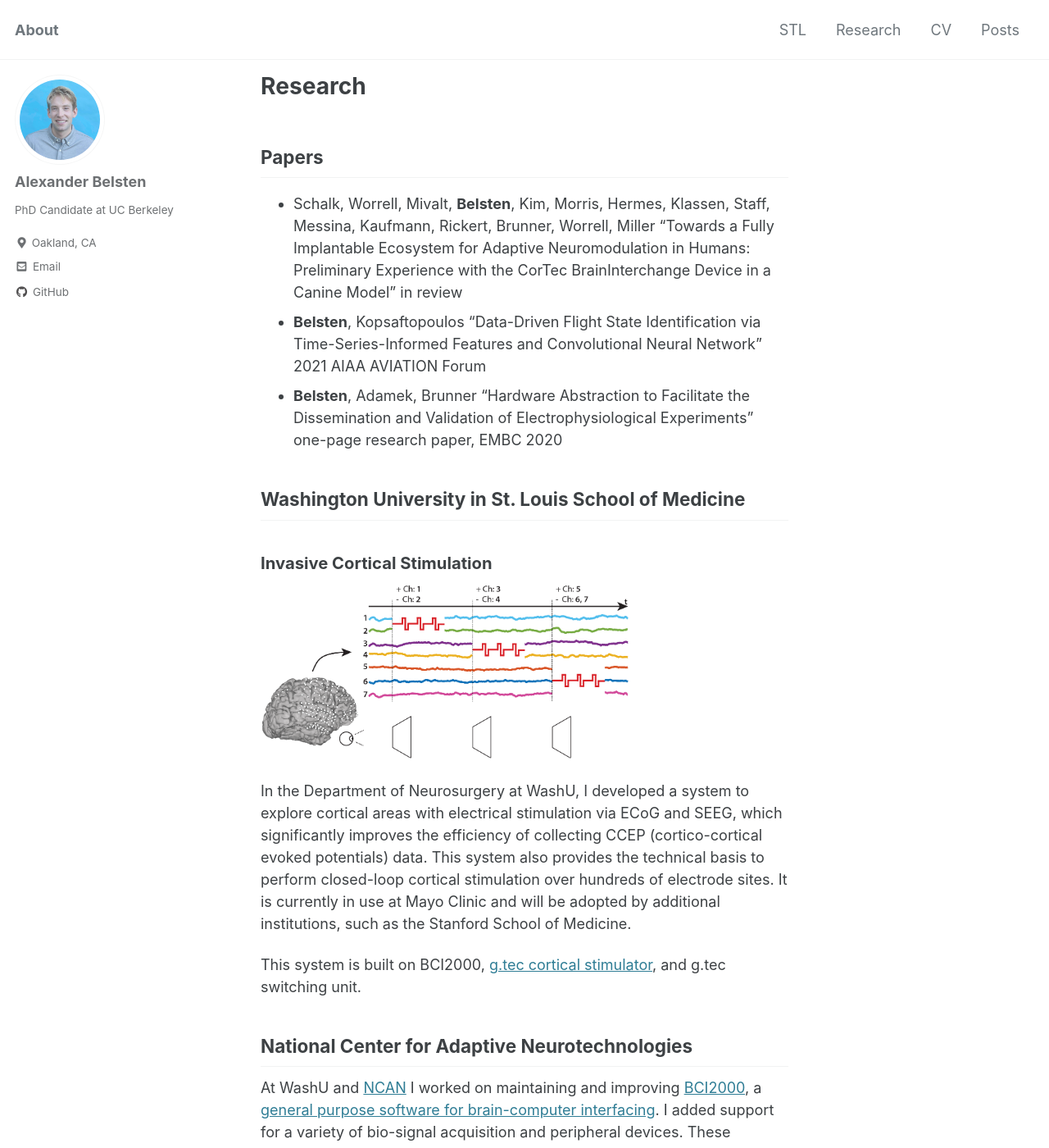
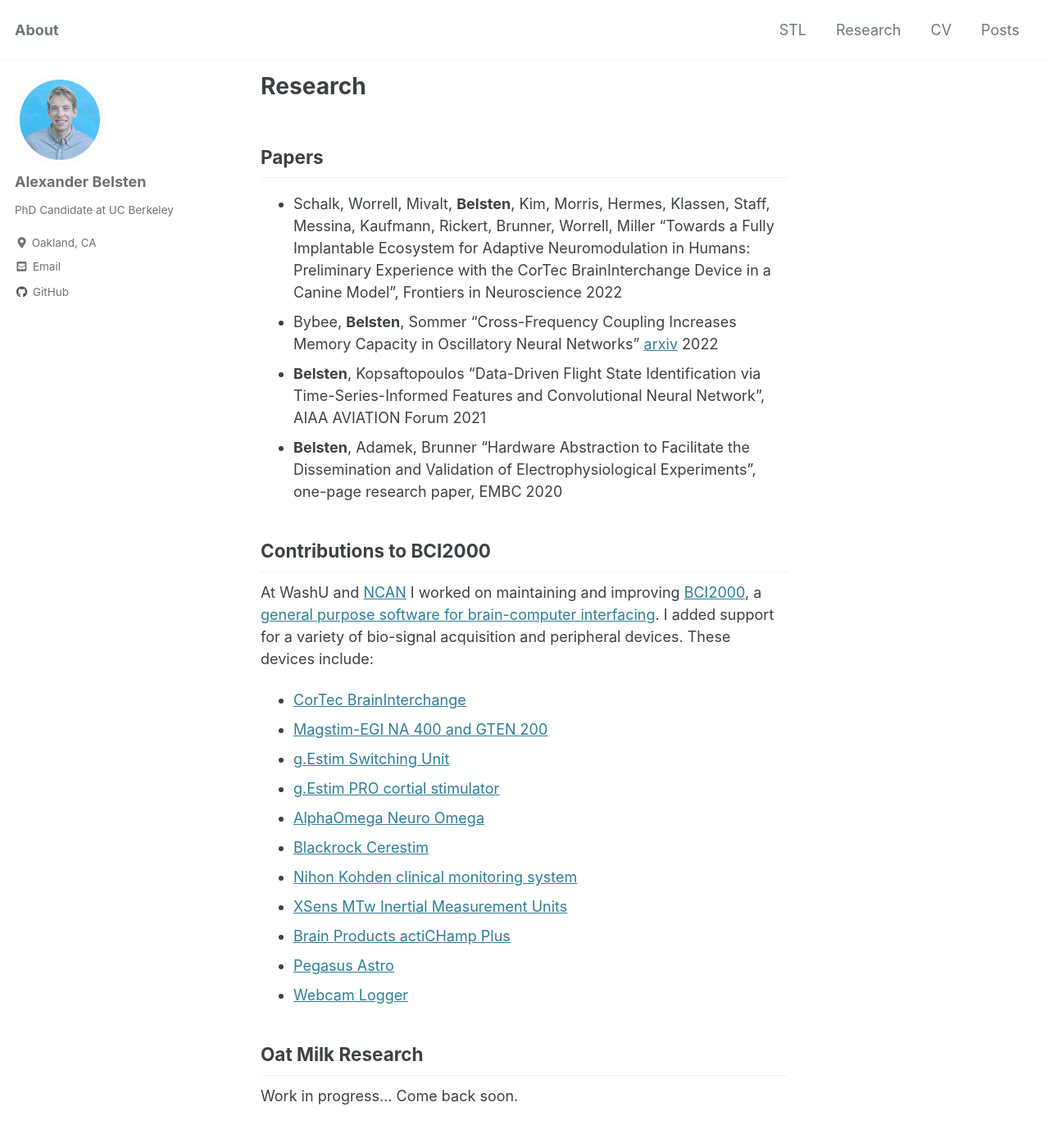
Before and after one commit to belsten/belsten.github.io, a Jekyll site: the page built from research.md, in a window 1280 px wide and 1400 px high. Shown: the whole window at 82% size. Built offline with Jekyll 4.4.1, drawn with Linux system fonts in a browser that asks for light colours; cached includes are drawn as plain includes; a script bundle is joined from its source files by our own code; library files that are not in the unit come from our copies; some of the changed text lies outside the part shown.

Commit message:
update (remove old stuff) rename bci2000 title, add bybee oscillation

```diff
--- a/research.md
+++ b/research.md
@@ -5,22 +5,12 @@ permalink: /research/
 ---
 
 ## Papers
-* Schalk, Worrell, Mivalt, **Belsten**, Kim, Morris, Hermes, Klassen, Staff, Messina, Kaufmann, Rickert, Brunner, Worrell, Miller "Towards a Fully Implantable Ecosystem for Adaptive Neuromodulation in Humans: Preliminary Experience with the CorTec BrainInterchange Device in a Canine Model" in review
-* **Belsten**, Kopsaftopoulos "Data-Driven Flight State Identification via Time-Series-Informed Features and Convolutional Neural Network" 2021 AIAA AVIATION Forum
-* **Belsten**, Adamek, Brunner "Hardware Abstraction to Facilitate the Dissemination and Validation of Electrophysiological Experiments" one-page research paper, EMBC 2020
+* Schalk, Worrell, Mivalt, **Belsten**, Kim, Morris, Hermes, Klassen, Staff, Messina, Kaufmann, Rickert, Brunner, Worrell, Miller "Towards a Fully Implantable Ecosystem for Adaptive Neuromodulation in Humans: Preliminary Experience with the CorTec BrainInterchange Device in a Canine Model", Frontiers in Neuroscience 2022
+* Bybee, **Belsten**, Sommer "Cross-Frequency Coupling Increases Memory Capacity in Oscillatory Neural Networks" [arxiv](https://arxiv.org/abs/2204.07163) 2022
+* **Belsten**, Kopsaftopoulos "Data-Driven Flight State Identification via Time-Series-Informed Features and Convolutional Neural Network", AIAA AVIATION Forum 2021
+* **Belsten**, Adamek, Brunner "Hardware Abstraction to Facilitate the Dissemination and Validation of Electrophysiological Experiments", one-page research paper, EMBC 2020
 
-
-## Washington University in St. Louis School of Medicine
-
-### Invasive Cortical Stimulation
-<p float="middle">
-  <img src="../assets/cortical_stim.png" width="70%" />
-</p>
-In the Department of Neurosurgery at WashU, I developed a system to explore cortical areas with electrical stimulation via ECoG and SEEG, which significantly improves the efficiency of collecting CCEP (cortico-cortical evoked potentials) data. This system also provides the technical basis to perform closed-loop cortical stimulation over hundreds of electrode sites. It is currently in use at Mayo Clinic and will be adopted by additional institutions, such as the Stanford School of Medicine.
-
-This system is built on BCI2000, [g.tec cortical stimulator](https://www.gtec.at/product/gestim-pro/), and g.tec switching unit.
-
-## National Center for Adaptive Neurotechnologies
+## Contributions to BCI2000
 At WashU and [NCAN](https://www.neurotechcenter.org/) I worked on maintaining and improving
 [BCI2000](https://www.bci2000.org/mediawiki/index.php/Main_Page), a [general purpose software for brain-computer interfacing](http://belsten.github.io/doc/BCI2000_A_General-Purpose_Brain-Computer.pdf). I added support for a variety of bio-signal acquisition and peripheral devices.
 These devices include:
@@ -36,15 +26,5 @@ These devices include:
 * [Pegasus Astro](https://www.bci2000.org/mediawiki/index.php/Contributions:PegasusAstro)
 * [Webcam Logger](https://www.bci2000.org/mediawiki/index.php/Contributions:WebcamLogger)
 
-## Bio-Inspired Fly-by-Feel Aerospace Vehicles
-<p float="middle">
-  <img src="../assets/branchCNN_arch.png" width="70%" />
-  <img src="../assets/concept.png"   width="70%" />
-</p>
-
-
-Designed a multi-branch one-dimensional convolutional neural network to predict the flight state of fly-by-feel aircraft using data recorded from the surface of an airfoil. Interested in **why** a specific architecture has better, or worse, results and what those results can tell us about the system's dynamics and information present at each sensor.
-
-
 ## Oat Milk Research
 Work in progress... Come back soon.
```
